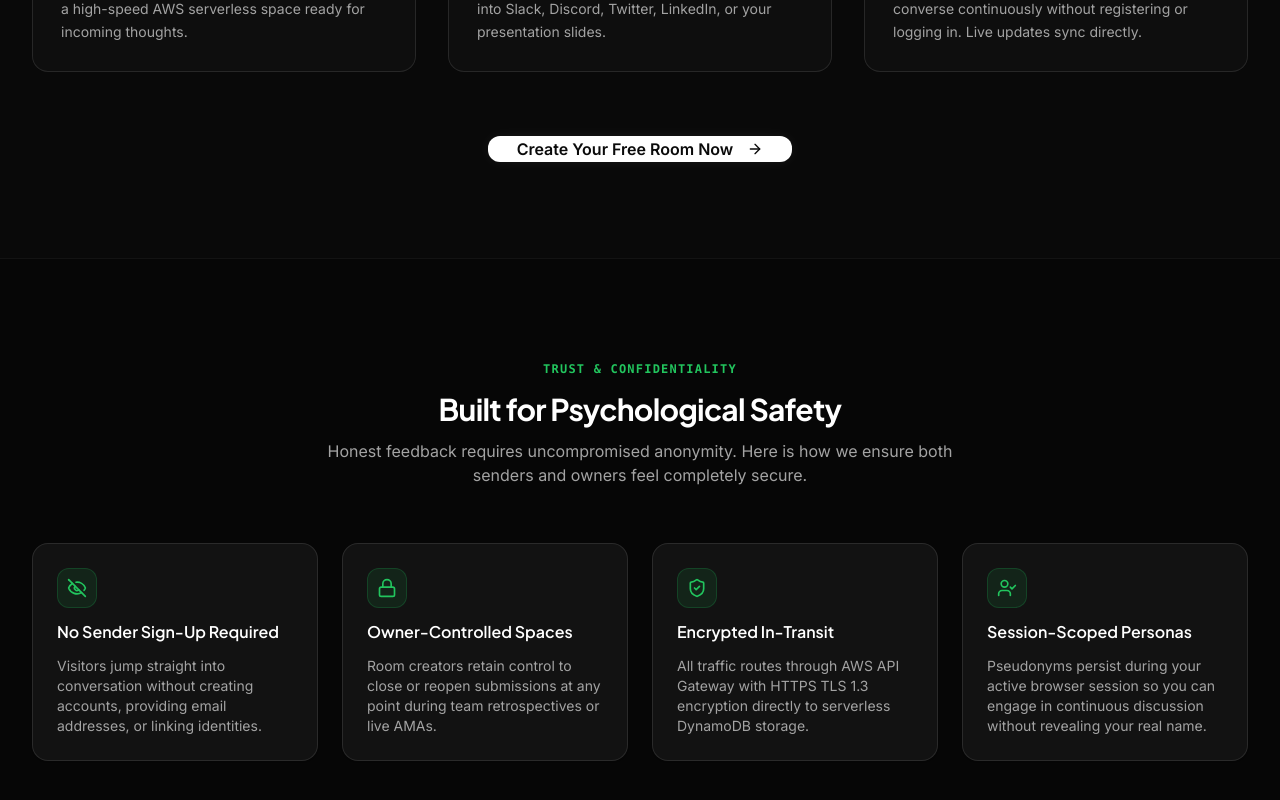
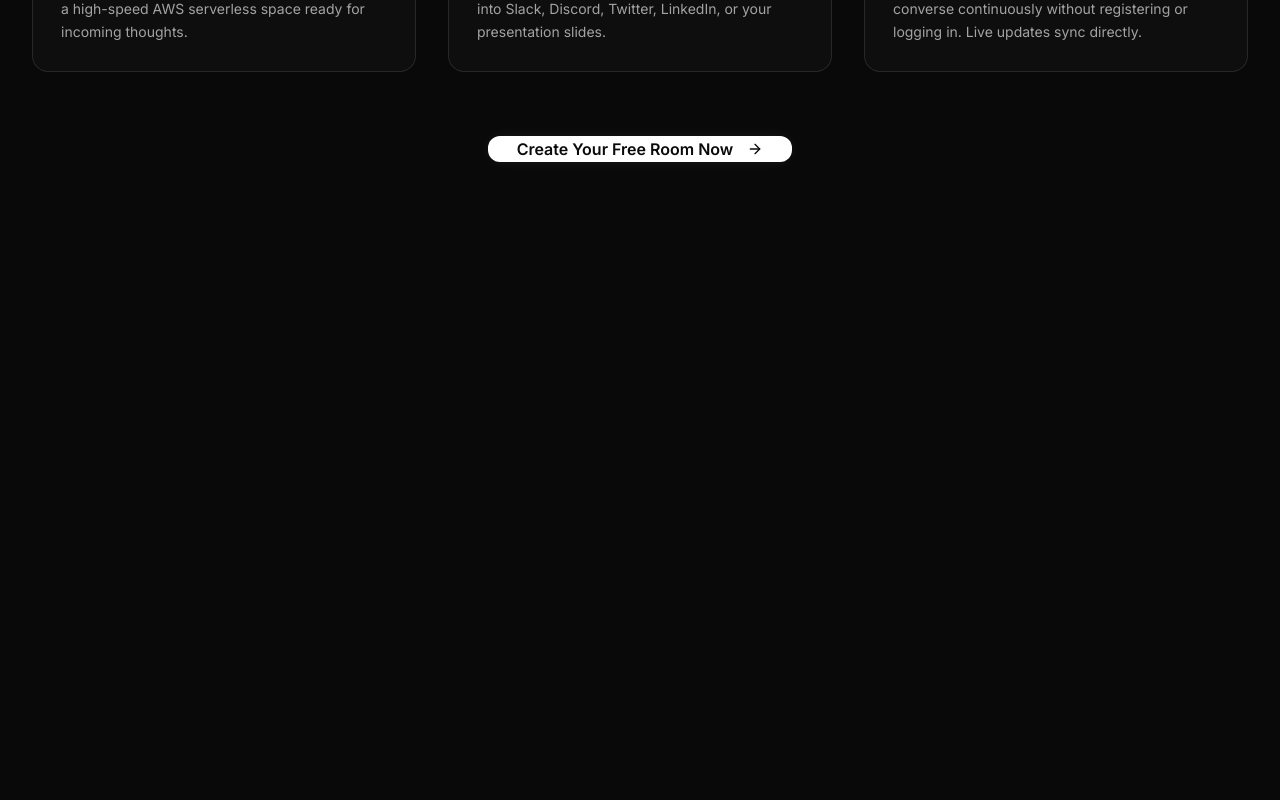
Before and after one commit to sohan10012/EchoBox, a React (Vite) app: page / in a window 1280 px wide. Shown: the part 1784-2584 px from the top of the page. After the commit the page ends 2042 px from the top, so only its background shows below. Built offline with nearby package versions, Linux system fonts and the light colour scheme.

Commit message:
refactor: remove security tab from navbar and landing page

```diff
--- a/src/components/common/Navbar.tsx
+++ b/src/components/common/Navbar.tsx
@@ -8,7 +8,6 @@ import {
   Menu,
   X,
   Sparkles,
-  ShieldCheck,
   PlusCircle,
 } from 'lucide-react';
 import { useTheme } from '@/context/ThemeContext';
@@ -56,13 +55,6 @@ export const Navbar: React.FC = () => {
             className="px-3.5 py-1.5 text-sm font-medium text-neutral-600 dark:text-neutral-400 hover:text-neutral-900 dark:hover:text-white hover:bg-neutral-100/50 dark:hover:bg-white/5 rounded-lg transition-colors"
           >
             How It Works
-          </a>
-          <a
-            href="/#security"
-            className="px-3.5 py-1.5 text-sm font-medium text-neutral-600 dark:text-neutral-400 hover:text-neutral-900 dark:hover:text-white hover:bg-neutral-100/50 dark:hover:bg-white/5 rounded-lg transition-colors flex items-center gap-1.5"
-          >
-            <ShieldCheck className="w-3.5 h-3.5 text-brand-500" />
-            Security & Anonymity
           </a>
           <Link
             to="/dashboard"
@@ -146,13 +138,6 @@ export const Navbar: React.FC = () => {
           >
             How It Works
           </a>
-          <a
-            href="/#security"
-            onClick={() => setMobileMenuOpen(false)}
-            className="block px-3 py-2 text-sm font-medium rounded-lg text-neutral-700 dark:text-neutral-200 hover:bg-neutral-100 dark:hover:bg-white/5"
-          >
-            Security & Anonymity
-          </a>
           <Link
             to="/dashboard"
             onClick={() => setMobileMenuOpen(false)}
--- a/src/components/landing/SecuritySection.tsx
+++ /dev/null
@@ -1,71 +0,0 @@
-import React from 'react';
-import { ShieldCheck, EyeOff, Lock, UserCheck } from 'lucide-react';
-
-const SECURITY_POINTS = [
-  {
-    icon: EyeOff,
-    title: 'No Sender Sign-Up Required',
-    description:
-      'Visitors jump straight into conversation without creating accounts, providing email addresses, or linking identities.',
-  },
-  {
-    icon: Lock,
-    title: 'Owner-Controlled Spaces',
-    description:
-      'Room creators retain control to close or reopen submissions at any point during team retrospectives or live AMAs.',
-  },
-  {
-    icon: ShieldCheck,
-    title: 'Encrypted In-Transit',
-    description:
-      'All traffic routes through AWS API Gateway with HTTPS TLS 1.3 encryption directly to serverless DynamoDB storage.',
-  },
-  {
-    icon: UserCheck,
-    title: 'Session-Scoped Personas',
-    description:
-      'Pseudonyms persist during your active browser session so you can engage in continuous discussion without revealing your real name.',
-  },
-];
-
-export const SecuritySection: React.FC = () => {
-  return (
-    <section id="security" className="py-16 md:py-24 border-t border-neutral-200/60 dark:border-white/5 bg-neutral-50/50 dark:bg-black/30 scroll-mt-20">
-      <div className="max-w-7xl mx-auto px-4 sm:px-6 lg:px-8">
-        <div className="text-center max-w-2xl mx-auto mb-14 space-y-3">
-          <span className="text-xs font-mono font-semibold tracking-widest text-brand-500 uppercase">
-            Trust & Confidentiality
-          </span>
-          <h2 className="text-3xl font-bold tracking-tight text-neutral-900 dark:text-white font-display">
-            Built for Psychological Safety
-          </h2>
-          <p className="text-sm sm:text-base text-neutral-500 dark:text-neutral-400">
-            Honest feedback requires uncompromised anonymity. Here is how we ensure both senders and owners feel completely secure.
-          </p>
-        </div>
-
-        <div className="grid grid-cols-1 sm:grid-cols-2 lg:grid-cols-4 gap-6">
-          {SECURITY_POINTS.map((point) => {
-            const Icon = point.icon;
-            return (
-              <div
-                key={point.title}
-                className="p-6 rounded-2xl border border-neutral-200/80 dark:border-white/10 bg-white dark:bg-[#121212] space-y-3 shadow-sm"
-              >
-                <div className="w-10 h-10 rounded-xl bg-brand-500/10 border border-brand-500/20 flex items-center justify-center text-brand-500">
-                  <Icon className="w-5 h-5" />
-                </div>
-                <h3 className="text-base font-semibold text-neutral-900 dark:text-white font-display">
-                  {point.title}
-                </h3>
-                <p className="text-xs sm:text-sm text-neutral-500 dark:text-neutral-400 leading-relaxed">
-                  {point.description}
-                </p>
-              </div>
-            );
-          })}
-        </div>
-      </div>
-    </section>
-  );
-};
--- a/src/pages/LandingPage.tsx
+++ b/src/pages/LandingPage.tsx
@@ -2,7 +2,6 @@ import React from 'react';
 import { HeroSection } from '@/components/landing/HeroSection';
 import { ShowcaseCards } from '@/components/landing/ShowcaseCards';
 import { HowItWorks } from '@/components/landing/HowItWorks';
-import { SecuritySection } from '@/components/landing/SecuritySection';
 
 export const LandingPage: React.FC = () => {
   return (
@@ -10,7 +9,6 @@ export const LandingPage: React.FC = () => {
       <HeroSection />
       <ShowcaseCards />
       <HowItWorks />
-      <SecuritySection />
     </div>
   );
 };
```
